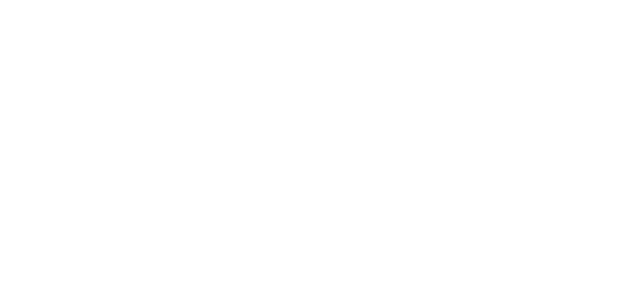
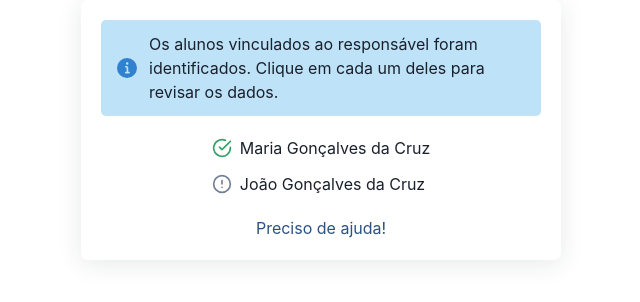
Before and after one commit to mrpellegrino/mat2022, a React (Create React App) app: page / in a window 1280 px wide. Shown: the top 302 px of the page, without its empty margins (319-959 px from the left). Built offline with nearby package versions, Linux system fonts and the light colour scheme.

Commit message:
feat: students step

```diff
--- a/src/Components/Atoms/HelpLink/index.tsx
+++ b/src/Components/Atoms/HelpLink/index.tsx
@@ -4,7 +4,7 @@
 
 const HelpLink: React.FC = () => {
   return (
-    <NavLink mt="20px" to="/help">
+    <NavLink mt="20px" to="/help" color="blue.700">
       Preciso de ajuda!
     </NavLink>
   );
--- a/src/Components/Atoms/NavLink/index.tsx
+++ b/src/Components/Atoms/NavLink/index.tsx
@@ -8,7 +8,7 @@
 
 const NavLink: React.FC<IProps> = ({ to, children, ...rest }) => {
   return (
-    <ChakraLink color="blue.700" as={RouterLink} to={to} {...rest}>
+    <ChakraLink as={RouterLink} to={to} {...rest}>
       {children}
     </ChakraLink>
   );
--- /dev/null
+++ b/src/Components/Organisms/StudentsList/index.tsx
@@ -0,0 +1,22 @@
+import React from 'react';
+import { List, ListIcon, ListItem } from '@chakra-ui/react';
+import { FiAlertCircle, FiCheckCircle } from 'react-icons/fi';
+
+import NavLink from 'Components/Atoms/NavLink';
+
+const StudentsList: React.FC = () => {
+  return (
+    <List spacing={3}>
+      <ListItem display="flex" alignItems="center">
+        <ListIcon as={FiCheckCircle} boxSize="20px" color="green.500" />
+        <NavLink to="/student">Maria Gonçalves da Cruz</NavLink>
+      </ListItem>
+      <ListItem display="flex" alignItems="center">
+        <ListIcon as={FiAlertCircle} boxSize="20px" color="gray.500" />
+        <NavLink to="/student">João Gonçalves da Cruz</NavLink>
+      </ListItem>
+    </List>
+  );
+};
+
+export default StudentsList;
--- /dev/null
+++ b/src/Components/Organisms/StudentsStep/index.tsx
@@ -0,0 +1,23 @@
+import React from 'react';
+
+import Alert from 'Components/Atoms/Alert';
+import HelpLink from 'Components/Atoms/HelpLink';
+import Card from 'Components/Molecules/Card';
+import StudentsList from '../StudentsList';
+
+const StudentsStep: React.FC = () => {
+  return (
+    <Card>
+      <Alert mb="20px" status="info">
+        Os alunos vinculados ao responsável foram identificados. Clique em cada
+        um deles para revisar os dados.
+      </Alert>
+
+      <StudentsList />
+
+      <HelpLink />
+    </Card>
+  );
+};
+
+export default StudentsStep;
--- a/src/Pages/Home/index.tsx
+++ b/src/Pages/Home/index.tsx
@@ -3,12 +3,14 @@
 
 // import ResponsiblesStep from 'Components/Organisms/ResponsiblesStep';
 // import FinancialResponsibleStep from 'Components/Organisms/FinancialResponsibleStep';
+import StudentsStep from 'Components/Organisms/StudentsStep';
 
 const Home: React.FC = () => {
   return (
     <Container maxW="lg">
       {/* <ResponsiblesStep /> */}
       {/* <FinancialResponsibleStep /> */}
+      <StudentsStep />
     </Container>
   );
 };
```
